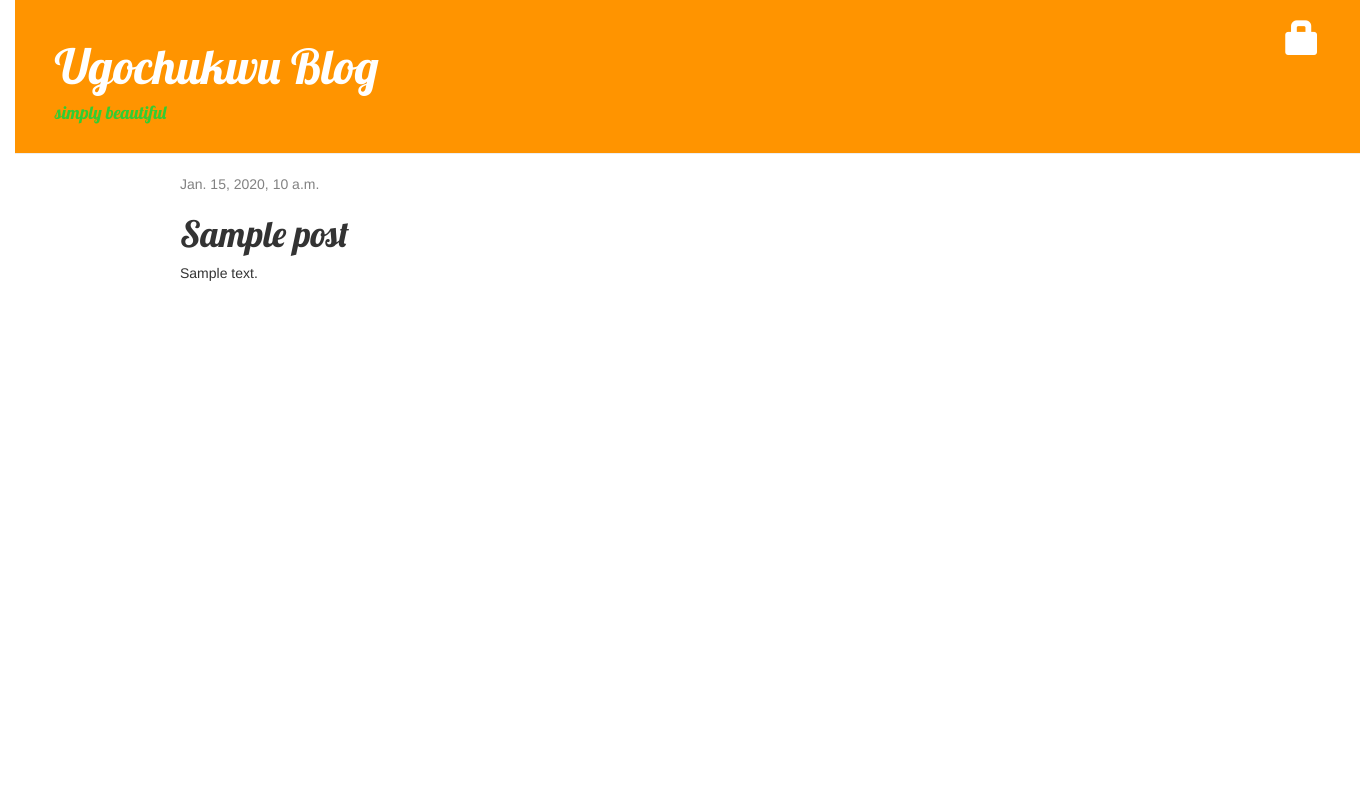
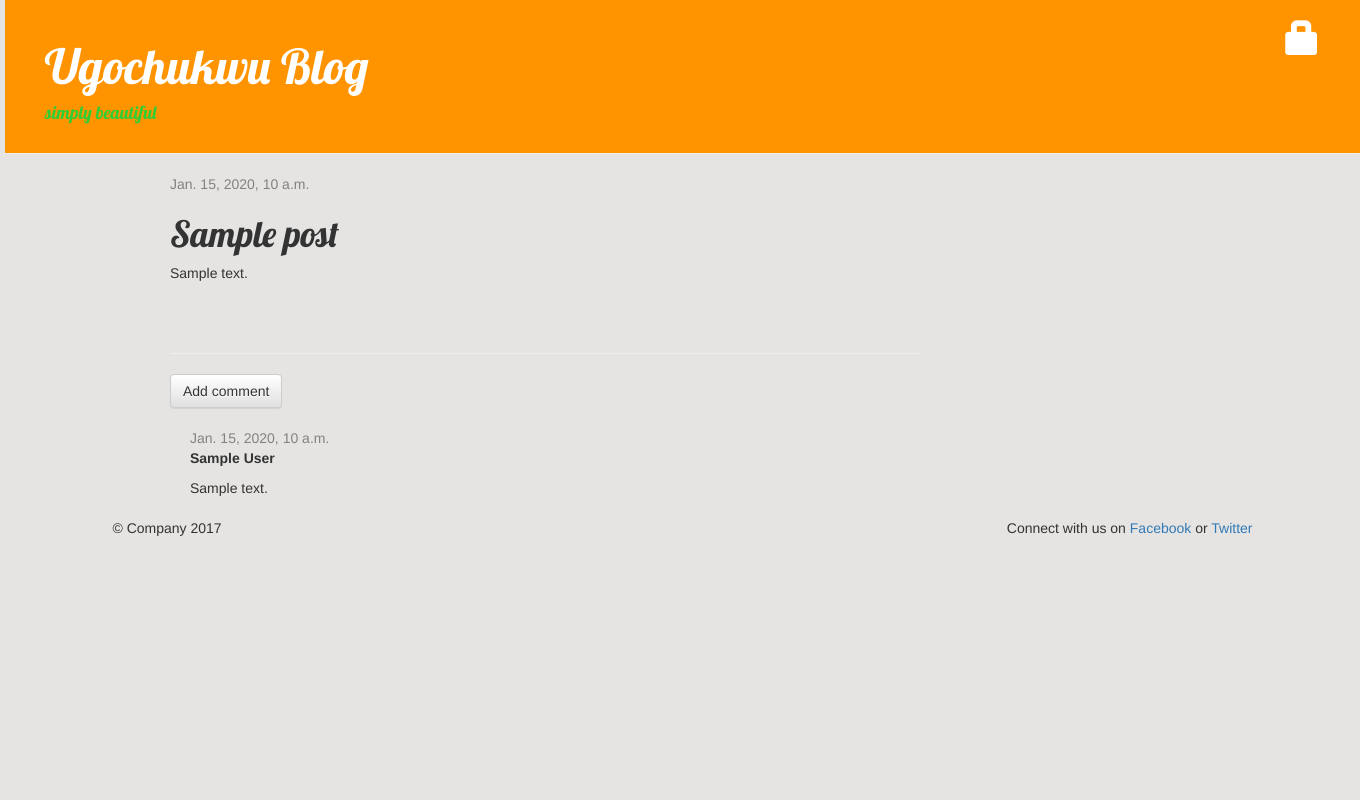
Before and after one commit to ugochukwu2017/my-blog, a Django app: template blog/templates/blog/post_detail.html in a window 1360 px wide. Run offline with Django 3.2, Linux system fonts and the light colour scheme; the template is opened without the code that fills it: most values are stand-ins (such as "Sample title", 1, 10 or a date in 2020); some libraries are stand-ins or nearby versions.

Commit message:
Added comment section to the design

```diff
--- a/blog/admin.py
+++ b/blog/admin.py
@@ -1,4 +1,5 @@
 from django.contrib import admin
-from .models import Post
+from .models import Post,Comment
 
 admin.site.register(Post)
+admin.site.register(Comment)
--- a/blog/static/css/blog.css
+++ b/blog/static/css/blog.css
@@ -1,3 +1,7 @@
+body {
+    background-color: #E5E4E2; #platinium
+}
+
 h1 a {
     color: #FCA205;
     font-family: 'Lobster';
@@ -9,7 +13,7 @@ h4 a {
 }
 
 body {
-    padding-left: 15px;
+    padding-left: 5px;
 }
 
 .page-header {
@@ -58,3 +62,7 @@ h1, h2, h3, h4 {
 .post h1 a, .post h1 a:visited {
     color: #32CD32;
 }
+
+.comment {
+    margin: 20px 0px 20px 20px;
+}
--- a/blog/templates/blog/base.html
+++ b/blog/templates/blog/base.html
@@ -30,5 +30,23 @@
             </div>
         </div>
     </div>
+    {% block footer %}
+      <!-- Some social button for contact will do -->
+      <a name="contact"></a>
+      <div class="container">
+            <div class="footer">
+        <div class="row">
+          <div class="col-lg-6">
+              <p>&copy; Company {% now 'Y' %}</p>
+          </div>
+          <div class="col-lg-6 text-right">
+            Connect with us on
+            <a href="http://www.facebook.com/okiyi1"><i class="fa fa-facebook"></i> Facebook</a> or
+            <a href="https://twitter.com/OkiyiUgo"><i class="fa fa-twitter"></i> Twitter</a>
+          </div>
+        </div>
+            </div>
+      </div>
+    {% endblock %}
 </body>
 </html>
--- a/blog/templates/blog/post_detail.html
+++ b/blog/templates/blog/post_detail.html
@@ -16,4 +16,19 @@
         <h1>{{ post.title }}</h1>
         <p>{{ post.text|linebreaksbr }}</p>
     </div>
+<hr>
+<a class="btn btn-default" href="{% url 'add_comment_to_post' pk=post.pk %}">Add comment</a>
+{% for comment in post.comments.all %}
+{% if user.is_authenticated or comment.approved_comment %}
+<a class="btn btn-default" href="{% url 'comment_remove' pk=comment.pk %}"><span class="glyphicon glyphicon-remove"></span></a>
+        <a class="btn btn-default" href="{% url 'comment_approve' pk=comment.pk %}"><span class="glyphicon glyphicon-ok"></span></a>
+            {% endif %}
+    <div class="comment">
+        <div class="date">{{ comment.created_date }}</div>
+        <strong>{{ comment.author }}</strong>
+        <p>{{ comment.text|linebreaks }}</p>
+    </div>
+{% empty %}
+    <p>No comments here yet :(</p>
+{% endfor %}
 {% endblock %}
--- a/blog/templates/blog/post_list.html
+++ b/blog/templates/blog/post_list.html
@@ -8,6 +8,7 @@
                         <p>published: {{ post.published_date }}</p>
                     </div>
                     <p>{{ post.text|truncatechars:200 }}</p>
+                    <a href="{% url 'post_detail' pk=post.pk %}">Comments: {{ post.comments.count }}</a>
                 </div>
             {% endfor %}
 {% endblock %}
--- a/blog/urls.py
+++ b/blog/urls.py
@@ -9,4 +9,7 @@ urlpatterns = [
     url(r'^drafts/$', views.post_draft_list, name='post_draft_list'),
     url(r'^post/(?P<pk>\d+)/publish/$', views.post_publish, name='post_publish'),
     url(r'^post/(?P<pk>\d+)/remove/$', views.post_remove, name='post_remove'),
+    url(r'^post/(?P<pk>\d+)/comment/$', views.add_comment_to_post, name='add_comment_to_post'),
+    url(r'^comment/(?P<pk>\d+)/approve/$', views.comment_approve, name='comment_approve'),
+    url(r'^comment/(?P<pk>\d+)/remove/$', views.comment_remove, name='comment_remove'),
 ]
--- a/girls/settings.py
+++ b/girls/settings.py
@@ -23,7 +23,7 @@ BASE_DIR = os.path.dirname(os.path.dirname(os.path.abspath(__file__)))
 SECRET_KEY = 'l2$1!)pd8zs-=faall%z9=a$en(1@efpq#@(h2eo(yjos!%ko-'
 
 # SECURITY WARNING: don't run with debug turned on in production!
-DEBUG = True
+DEBUG = False
 
 ALLOWED_HOSTS = ['127.0.0.1','ugochukwu2017.pythonanywhere.com']
 
--- a/girls/urls.py
+++ b/girls/urls.py
@@ -16,6 +16,7 @@ Including another URLconf
 from django.conf.urls import url,include
 from django.contrib import admin
 
+
 from django.contrib.auth import views
 
 urlpatterns = [
```
Also changed, not shown: blog/forms.py (+8 -1 lines), blog/models.py (+18 -1 lines), blog/templates/blog/add_comment_to_post.html (added, +9 -0 lines), blog/views.py (+30 -2 lines), blog/migrations/0002_comment.py (added).
